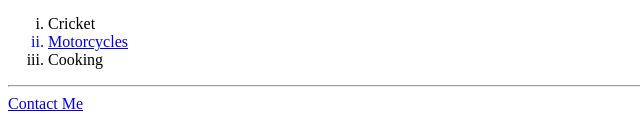
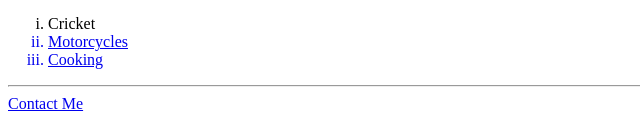
Before and after one commit to BhaweshDeo/cv, a plain HTML site: page index.html in a window 1280 px wide. Shown: the part 809-927 px from the top of the page, 0-640 px from the left. Drawn offline with Linux system fonts and the light colour scheme.

Commit message:
Update index.html

```diff
--- a/index.html
+++ b/index.html
@@ -51,7 +51,7 @@
      <ol type='i'>
       <li>Cricket</li>
       <a href="bike.jpg"><li>Motorcycles</li></a>
-      <a href1="food2.jpeg"><li>Cooking</li></a>
+      <a href="food2.jpeg"><li>Cooking</li></a>
      </ol>
      <hr>
      <a href="Contact.html">Contact Me</a>
```
